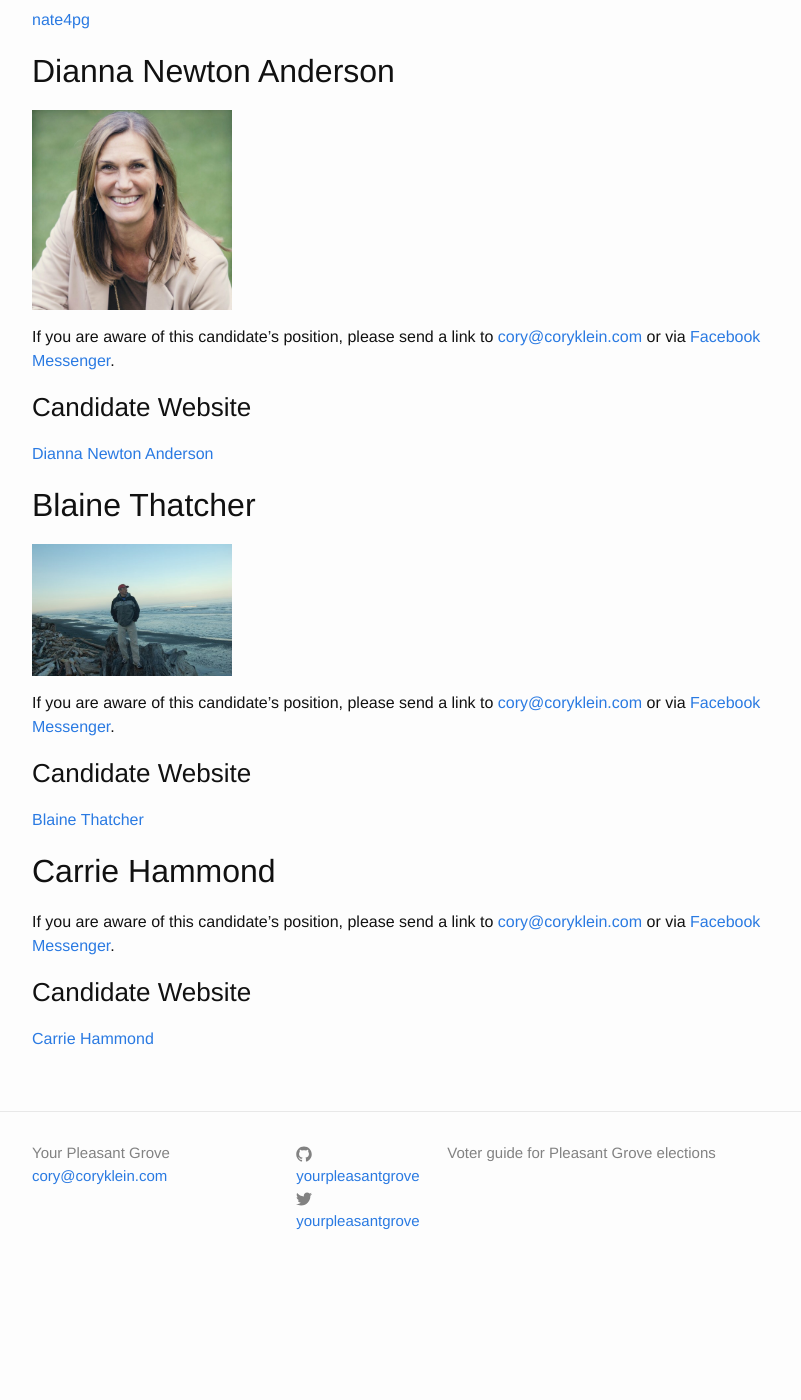
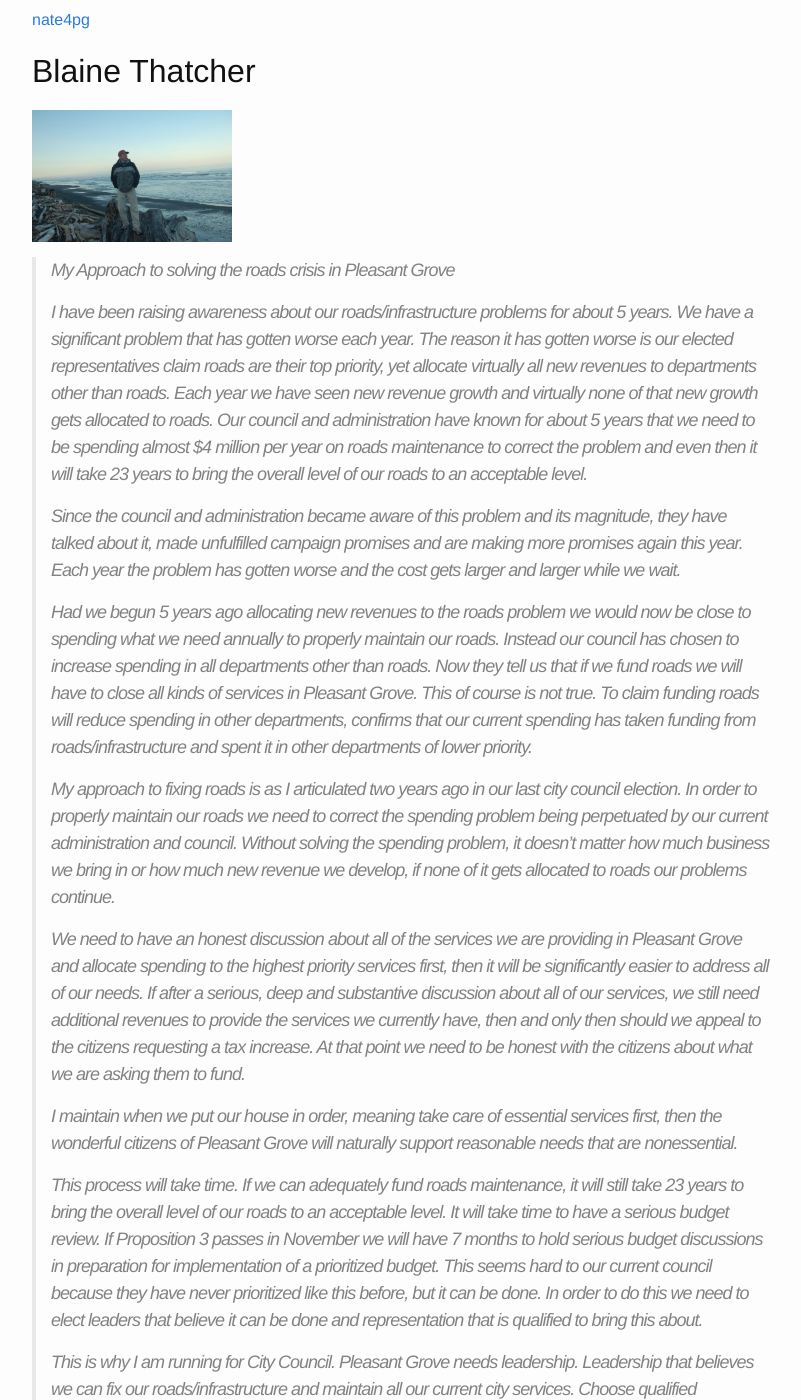
Before and after one commit to yourpleasantgrove/yourpleasantgrove.github.io, a Jekyll site: the page built from _posts/2017-07-18-candidates-plan-for-fixing-roads.markdown, in a window 1280 px wide and 1400 px high, scrolled down 7653 px. Shown: the whole window, without its empty margins (238-1039 px from the left). Built offline with Jekyll 4.4.1, drawn with Linux system fonts in a browser that asks for light colours; before the commit the page ends 8945 px from its top, so only the background shows below that; some of the changed text lies outside the part shown.

Commit message:
Resize image, add Blaine Thatcher's position

```diff
--- a/_posts/2017-07-18-candidates-plan-for-fixing-roads.markdown
+++ b/_posts/2017-07-18-candidates-plan-for-fixing-roads.markdown
@@ -20,9 +20,9 @@ Click on a name to jump to their response.
 * [Benjamin Stanley](#benjamin-stanley)
 * [Todd Williams](#todd-williams)
 * [Jeffrey Butler](#jeffrey-butler)
-* [Dianna Newton Anderson](#dianna-newton-anderson)
 * [Nathan Stoker](#nathan-stoker)
 * [Blaine Thatcher](#blaine-thatcher)
+* [Dianna Newton Anderson](#dianna-newton-anderson)
 * [Carrie Hammond](#carrie-hammond)
 
 ## Eric Taylor
@@ -167,6 +167,34 @@ Click on a name to jump to their response.
 
 [nate4pg](https://nate4pg.com/)
 
+## Blaine Thatcher
+
+![candidate-profile]({{ site.url }}/assets/blaine-thatcher.jpg)
+
+> My Approach to solving the roads crisis in Pleasant Grove
+>
+> I have been raising awareness about our roads/infrastructure problems for about 5 years. We have a significant problem that has gotten worse each year. The reason it has gotten worse is our elected representatives claim roads are their top priority, yet allocate virtually all new revenues to departments other than roads. Each year we have seen new revenue growth and virtually none of that new growth gets allocated to roads. Our council and administration have known for about 5 years that we need to be spending almost $4 million per year on roads maintenance to correct the problem and even then it will take 23 years to bring the overall level of our roads to an acceptable level.
+>
+> Since the council and administration became aware of this problem and its magnitude, they have talked about it, made unfulfilled campaign promises and are making more promises again this year. Each year the problem has gotten worse and the cost gets larger and larger while we wait.
+>
+> Had we begun 5 years ago allocating new revenues to the roads problem we would now be close to spending what we need annually to properly maintain our roads. Instead our council has chosen to increase spending in all departments other than roads. Now they tell us that if we fund roads we will have to close all kinds of services in Pleasant Grove. This of course is not true. To claim funding roads will reduce spending in other departments, confirms that our current spending has taken funding from roads/infrastructure and spent it in other departments of lower priority.
+>
+> My approach to fixing roads is as I articulated two years ago in our last city council election. In order to properly maintain our roads we need to correct the spending problem being perpetuated by our current administration and council. Without solving the spending problem, it doesn't matter how much business we bring in or how much new revenue we develop, if none of it gets allocated to roads our problems continue.
+>
+> We need to have an honest discussion about all of the services we are providing in Pleasant Grove and allocate spending to the highest priority services first, then it will be significantly easier to address all of our needs. If after a serious, deep and substantive discussion about all of our services, we still need additional revenues to provide the services we currently have, then and only then should we appeal to the citizens requesting a tax increase. At that point we need to be honest with the citizens about what we are asking them to fund.
+>
+> I maintain when we put our house in order, meaning take care of essential services first, then the wonderful citizens of Pleasant Grove will naturally support reasonable needs that are nonessential.
+>
+> This process will take time. If we can adequately fund roads maintenance, it will still take 23 years to bring the overall level of our roads to an acceptable level. It will take time to have a serious budget review. If Proposition 3 passes in November we will have 7 months to hold serious budget discussions in preparation for implementation of a prioritized budget. This seems hard to our current council because they have never prioritized like this before, but it can be done. In order to do this we need to elect leaders that believe it can be done and representation that is qualified to bring this about.
+>
+> This is why I am running for City Council. Pleasant Grove needs leadership. Leadership that believes we can fix our roads/infrastructure and maintain all our current city services. Choose qualified representation, elect Blaine Thatcher to City Council.
+
+[Source: Facebook Page](https://www.facebook.com/permalink.php?story_fbid=254307271725583&id=253799431776367)
+
+### Candidate Website
+
+[Vote Blaine Thatcher](https://www.facebook.com/Vote-Blaine-Thatcher-253799431776367/)
+
 ## Dianna Newton Anderson
 
 ![candidate-profile]({{ site.url }}/assets/dianna-anderson.jpg)
@@ -177,16 +205,6 @@ If you are aware of this candidate's position, please send a link to <cory@coryk
 
 [Dianna Newton Anderson](https://www.facebook.com/dianna.n.andersen)
 
-## Blaine Thatcher
-
-![candidate-profile]({{ site.url }}/assets/blaine-thatcher.jpg)
-
-If you are aware of this candidate's position, please send a link to <cory@coryklein.com> or via [Facebook Messenger](https://www.facebook.com/coryfklein).
-
-### Candidate Website
-
-[Blaine Thatcher](https://www.facebook.com/blaine.thatcher?hc_location=ufi)
-
 ## Carrie Hammond
 
 If you are aware of this candidate's position, please send a link to <cory@coryklein.com> or via [Facebook Messenger](https://www.facebook.com/coryfklein).
```
